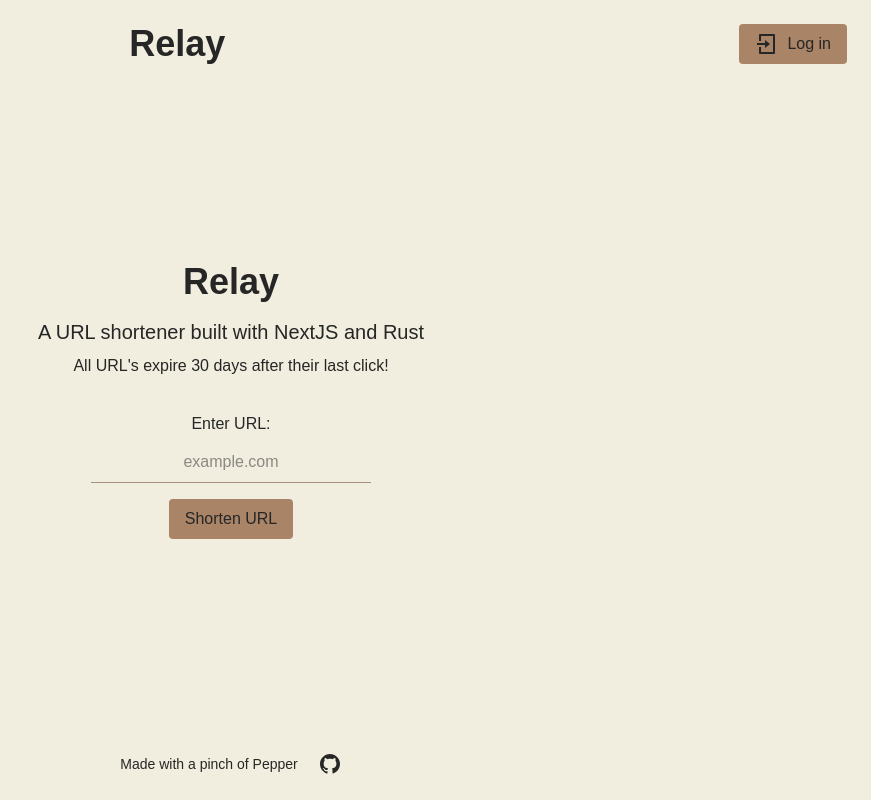
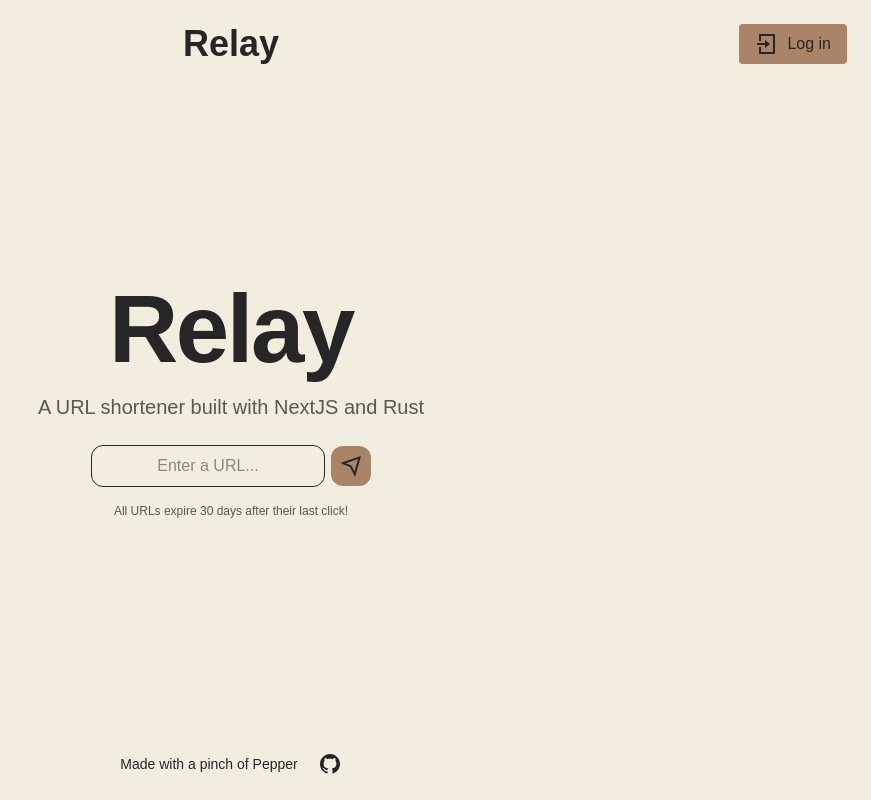
Before and after one commit to 0x5b62656e5d/relay, a Next.js app in the folder frontend/: page / in a window 1280 px wide. Shown: the whole page, without its empty margins (409-1280 px from the left). Built offline with nearby package versions, Linux system fonts and the light colour scheme; no server answers.

Commit message:
WIP: homepage alignment

```diff
--- a/frontend/src/app/(shell)/layout.tsx
+++ b/frontend/src/app/(shell)/layout.tsx
@@ -75,10 +75,10 @@ export default function Layout({ children }: Readonly<{ children: React.ReactNod
 
     return (
         <>
-            <header className="w-full xl:flex xl:justify-between xl:items-center gap-[20px] relative mt-6 mb-6">
+            <header className="w-full xl:flex xl:justify-center xl:items-center gap-[20px] mt-6 mb-6">
                 {!smallScreen ? (
                     <>
-                        <div className="pl-6">
+                        <div className="absolute left-6">
                             {userState.loggedIn && (
                                 <Button type="button" className="flex justify-center items-center">
                                     <Link
@@ -95,7 +95,7 @@ export default function Layout({ children }: Readonly<{ children: React.ReactNod
                                 Relay
                             </Link>
                         </h1>
-                        <div className="pr-6">
+                        <div className="absolute right-6">
                             {userState.loggedIn ? (
                                 <Button
                                     type="button"
--- a/frontend/src/app/(shell)/page.tsx
+++ b/frontend/src/app/(shell)/page.tsx
@@ -3,7 +3,7 @@ import { useEffect, useState } from "react";
 
 import { Button } from "@/app/components/Button";
 import { StatusMessage } from "@/util/types";
-import { RiClipboardLine, RiDownloadLine, RiQrCodeLine } from "@remixicon/react";
+import { RiClipboardLine, RiDownloadLine, RiQrCodeLine, RiSendPlaneLine } from "@remixicon/react";
 import { QRCodeCanvas } from "qrcode.react";
 
 export default function Home() {
@@ -83,31 +83,30 @@ export default function Home() {
 
     return (
         <div className="h-full flex flex-col justify-center items-center load-in">
-            <h1 className="text-4xl font-bold">Relay</h1>
-            <p className="mt-4 text-xl">A URL shortener built with NextJS and Rust</p>
-            <p className="mt-2 text-m">All URL&apos;s expire 30 days after their last click!</p>
-
-            <div className="mt-6">
+            <h1 className="text-8xl font-extrabold tracking-tight">Relay</h1>
+            <p className="mt-4 text-xl opacity-75">A URL shortener built with NextJS and Rust</p>
+            <div className="mt-6 flex flex-col justify-center items-center">
                 <form
                     onSubmit={handleShorten}
                     method="POST"
-                    className="flex flex-col justify-center items-center gap-[6px] w-70"
+                    className="flex justify-center items-center gap-[6px] w-70"
                 >
-                    <div className="relative flex flex-col justify-center items-center text-center my-[10px] w-full">
-                        <label htmlFor="url">Enter URL:</label>
+                    <div className="relative flex flex-col justify-center items-center text-center w-full">
                         <input
                             type="text"
                             id="url"
-                            className="url-input mt-[6px] text-center py-2"
-                            placeholder="example.com"
+                            className="text-center py-2 border"
+                            placeholder="Enter a URL..."
                             minLength={1}
                             required
                             aria-required="true"
                         />
-                        <span className="input-border" />
                     </div>
-                    <Button type="submit" text="Shorten URL" />
+                    <Button type="submit" className="h-10 w-10 flex justify-center items-center p-2! rounded-xl">
+                        <RiSendPlaneLine />
+                    </Button>
                 </form>
+                <p className="mt-4 text-xs opacity-75">All URLs expire 30 days after their last click!</p>
             </div>
 
             <div
--- a/frontend/src/app/globals.css
+++ b/frontend/src/app/globals.css
@@ -60,8 +60,9 @@ body {
 input {
     background-color: transparent;
     width: 100%;
-    border: none;
-    border-bottom: 1px solid #a69080;
+    /* border: none; */
+    /* border-bottom: 1px solid #a69080; */
+    @apply rounded-xl
 }
 
 input + span {
```
